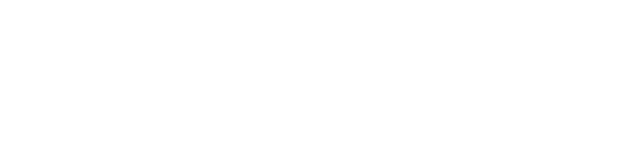
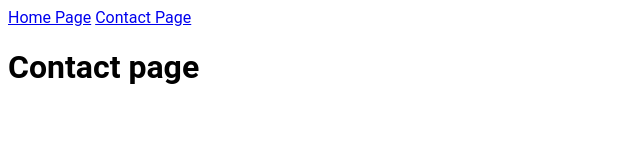
Before and after one commit to akang14/super-cool-site, a plain HTML site: page contact.html in a window 1280 px wide. Shown: the whole page, without its empty margins (0-640 px from the left). Drawn offline with Linux system fonts and the light colour scheme.

Commit message:
cool site bruh

```diff
--- a/contact.html
+++ b/contact.html
@@ -0,0 +1,19 @@
+<!DOCTYPE html>
+<html lang="en">
+<head>
+    <meta charset="UTF-8">
+    <meta name="viewport" content="width=device-width, initial-scale=1.0">
+    <meta http-equiv="X-UA-Compatible" content="ie=edge">
+    <title>Document</title>
+    <link rel="stylesheet" href="./style.css">
+    <style>
+            <link href="https://fonts.googleapis.com/css?family=Roboto" rel="stylesheet">
+            </style>
+</head>
+<body>
+        <a href="./index.html">Home Page</a>
+        <a href="./contact.html">Contact Page</a>
+    <h1>Contact page</h1>
+
+</body>
+</html>
--- /dev/null
+++ b/style.css
@@ -0,0 +1,3 @@
+* {
+    font-family:'Roboto', sans-serif;
+}
```
Also changed, not shown: index.html (+4 -0 lines).
